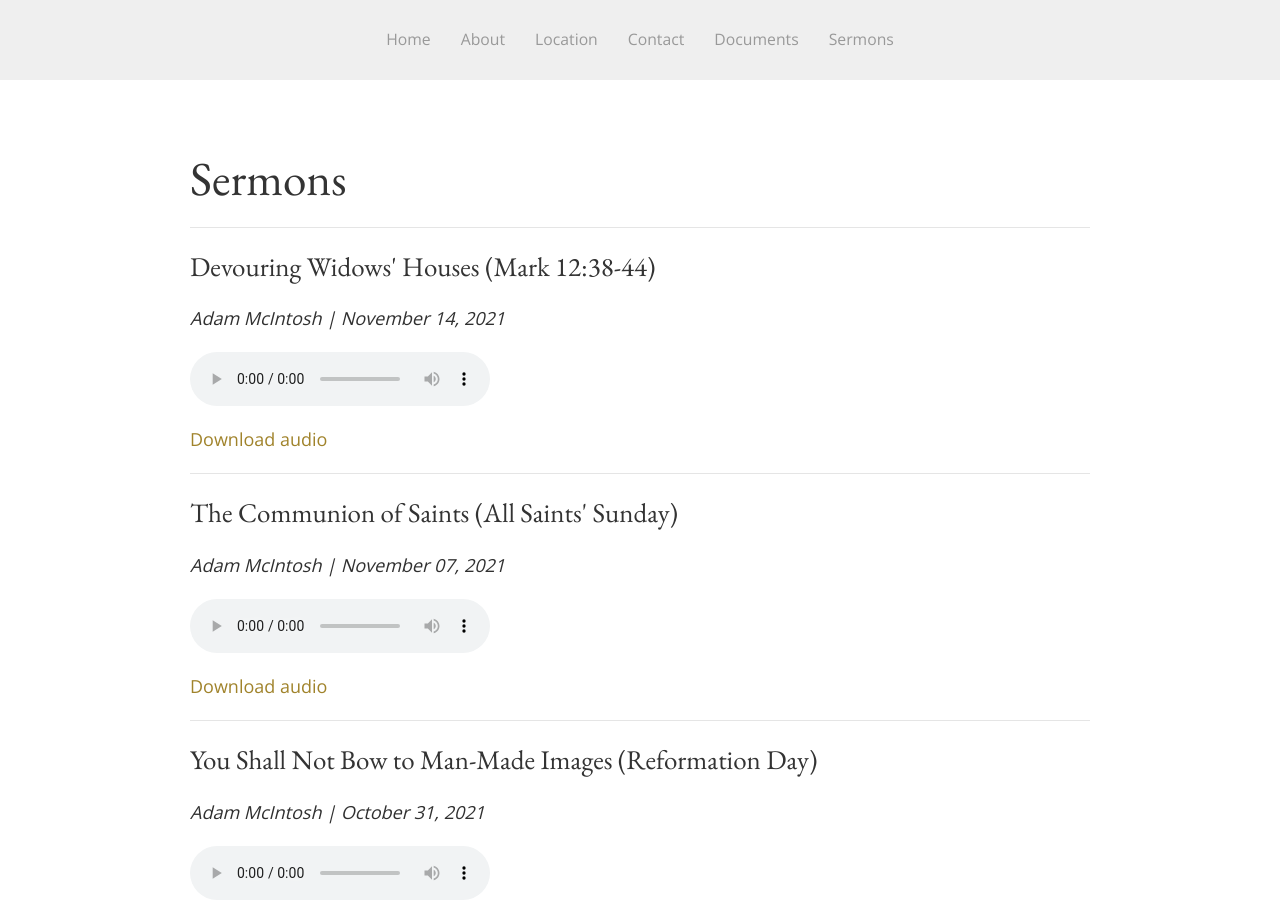
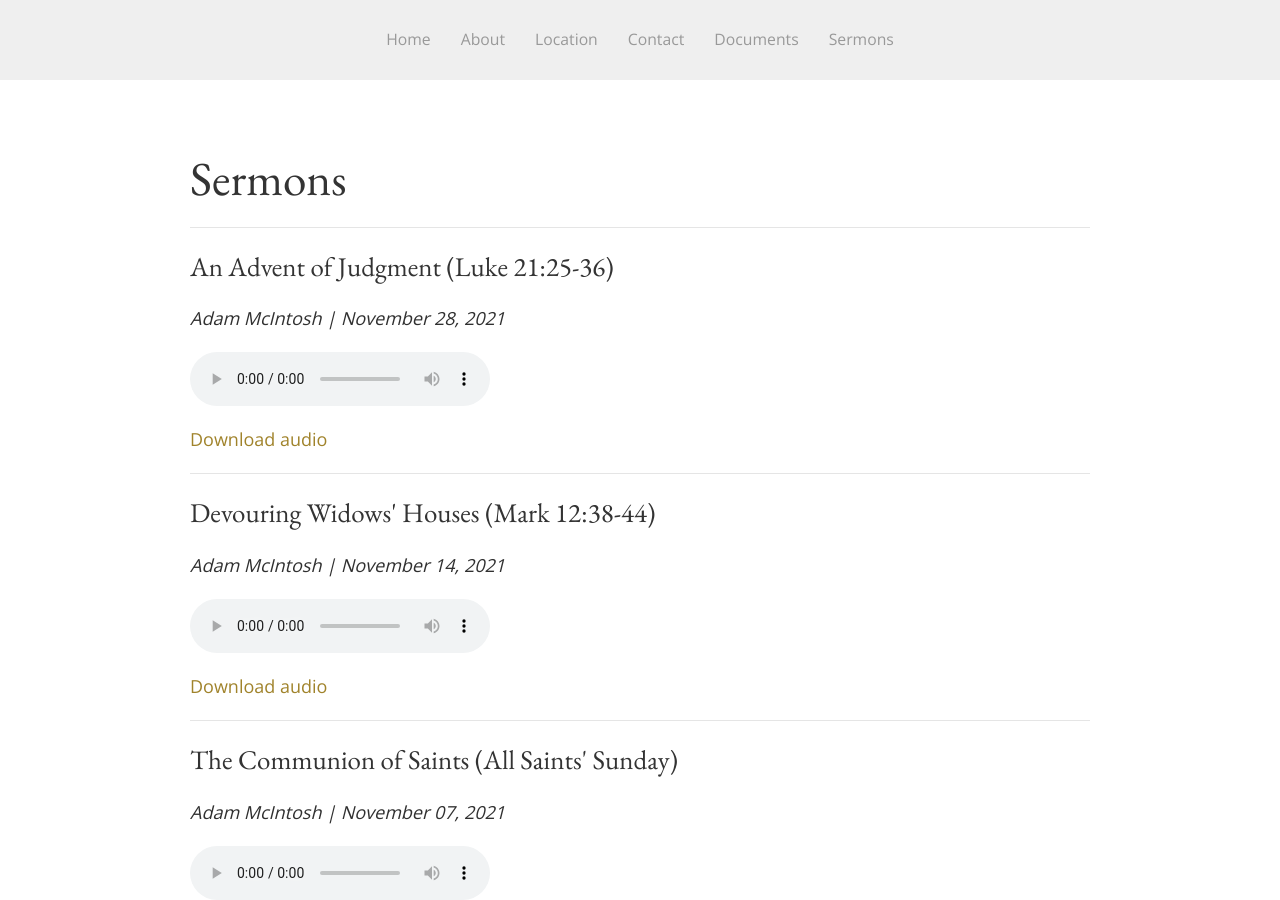
Before and after one commit to SaintDavidsChurch/website, a Jekyll site: the page built from sermons.html, in a window 1280 px wide and 900 px high. Built offline with Jekyll 4.4.1, drawn with Linux system fonts in a browser that asks for light colours.

Commit message:
Updated by InferCMS

```diff
--- a/_data/sermons.yml
+++ b/_data/sermons.yml
@@ -162,3 +162,7 @@
   date: '2021-11-14'
   preacher: Adam McIntosh
   audio_file: https://saintdavids.church/assets/sermons/2021/November/Adam-McIntosh_Nov14-2021_Mark12.38-44.mp3
+- title: An Advent of Judgment (Luke 21:25-36)
+  date: '2021-11-28'
+  preacher: Adam McIntosh
+  audio_file: https://saintdavids.church/assets/sermons/2021/November/Adam-McIntosh_Nov28-2021_Luke21.25-36.mp3
```
